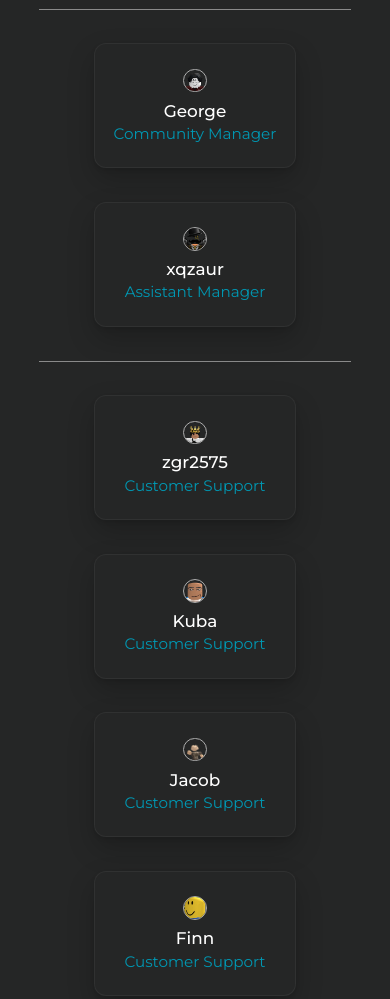
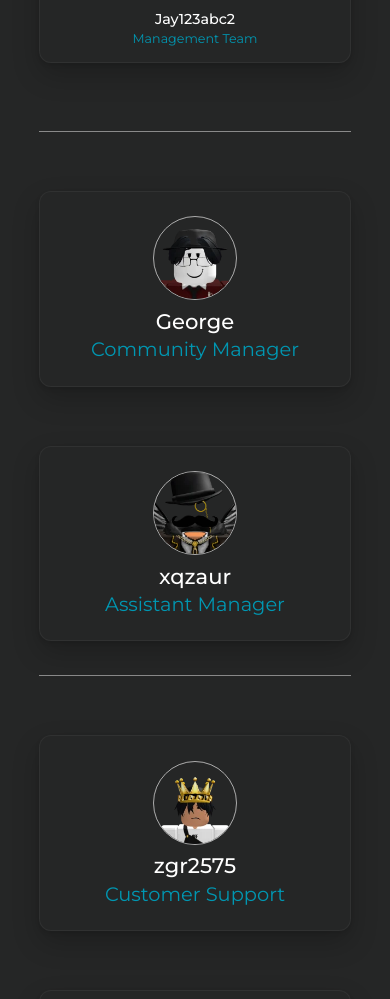
Before and after one commit to Kxbaii/Kxbaii.github.io, a plain HTML site: page index.html in a window 390 px wide. Shown: the part 2818-3817 px from the top of the page. Drawn offline with Linux system fonts and the light colour scheme; a script that the page names is missing.

Commit message:
Add files via upload

```diff
--- a/style.css
+++ b/style.css
@@ -304,7 +304,7 @@ position: relative;
 }
 .memberimg{
     border-radius: 100%;
-    width: 6vw;
+    width: 12vh;
     margin-bottom: 1vh;
     border: 1px solid rgb(172, 172, 172);
 }
@@ -354,7 +354,7 @@ position: relative;
 }
 .teamimage{
     border-radius: 100%;
-    width: 6vw;
+    width: 12vh;
     border: 1px solid rgb(172, 172, 172);
 }
 .team{
@@ -368,7 +368,7 @@ align-items: center;
     justify-content: center;
     justify-content: space-evenly;
     align-items: center;
-    width: 80vw;
+    width: 70vw;
     padding-bottom: 8vh;
     border-bottom: 1px solid #8a8a8a;
     flex-wrap: wrap;
@@ -439,7 +439,11 @@ align-items: center;
 .teammember.shaded::before {
     opacity: 1;
 }
-
+@media only screen and (max-width:1600px){
+    .teammember{
+        width: 30vh;
+    }
+}
 @media only screen and (max-width: 1300px){
     nav{
         display: flex;
@@ -537,10 +541,19 @@ align-items: center;
         font-weight: 300;
     }
     .teammember{
-        width: 24vh;
+        width: 28vh;
     }
     .cm, .ct{
         width: 100%;
+    }
+    #teamup{
+        width: 80vw;
+    }
+    .memberimg{
+        width: 10vh;
+    }
+    .teamimage{
+        width: 10vh;
     }
 }
 
@@ -600,7 +613,7 @@ align-items: center;
         text-align: center;
     }
     .teammember{
-        width: 24vh;
+        width: 60vw;
         padding-top: 3vh;
         padding-bottom: 3vh;
     }
@@ -656,11 +669,22 @@ align-items: center;
     width: 15vw;
 }
 .teammember{
-    margin-top:4vh;
+    margin-top:7vh;
 }
 .cm, .cs, .mt{
     padding-bottom: 4vh;
 }
+.teammember{
+    width: 70vw;
+    padding-top: 3vh;
+    padding-bottom: 3vh;
+}
+.memberRank{
+    font-size: 3.5vw;
+}
+.membername{
+    font-size: 4vw;
+}}
 @media only screen and (max-width: 450px){
     nav{
         display: flex;
@@ -685,6 +709,15 @@ align-items: center;
     }
     .discordinvite{
         visibility: hidden;
+    }
+    .teammember{
+        width: 60vh;
+    }
+    .memberRank{
+        font-size: 2.3vh;
+    }
+    .membername{
+        font-size: 2.5vh;
     }
 }
 @media only screen and (max-width: 400px){
```
